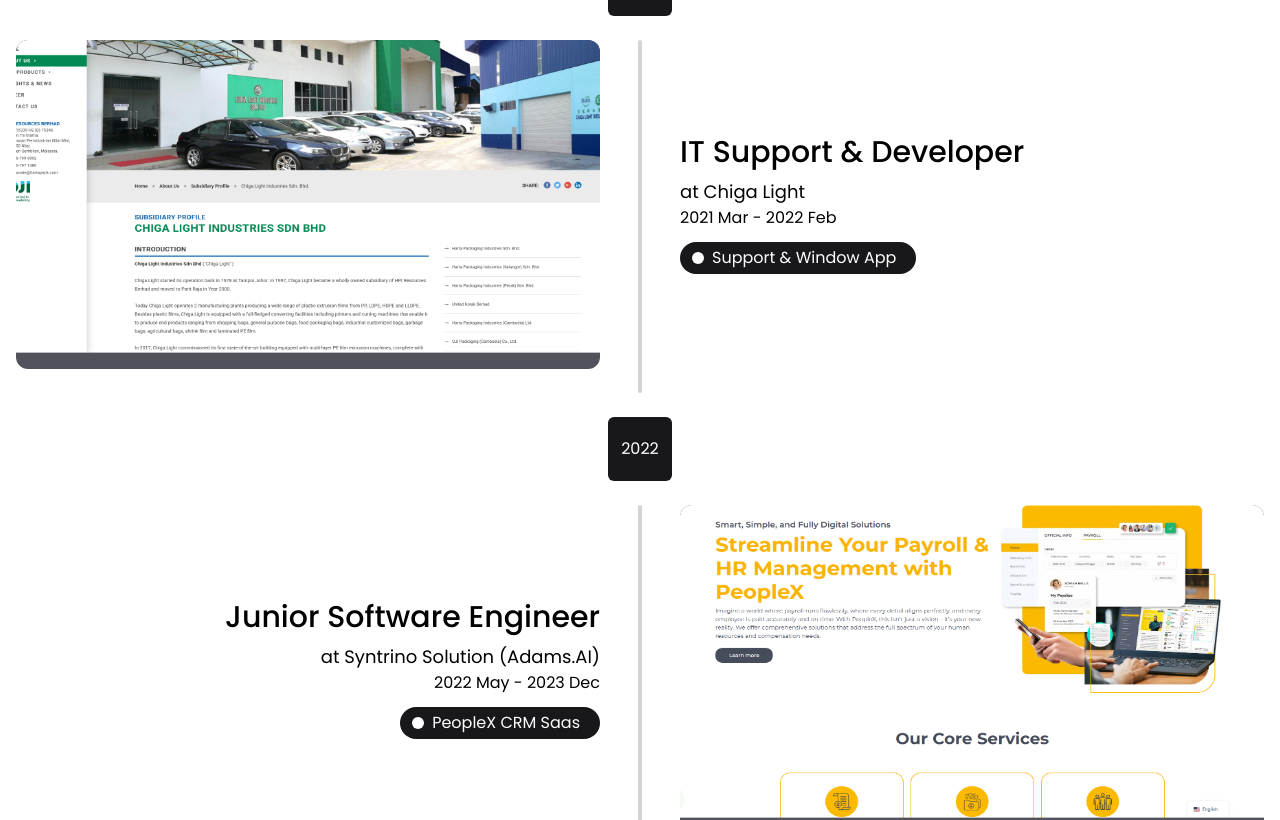
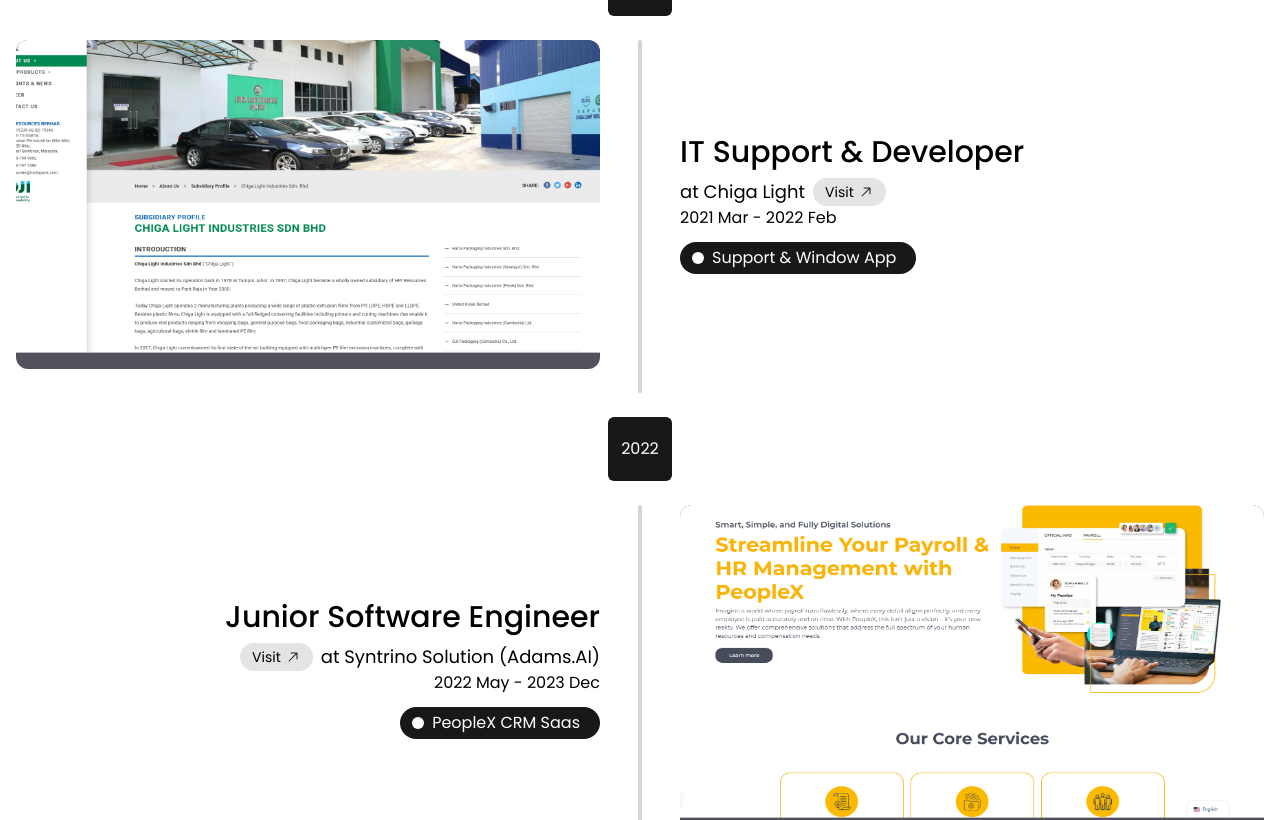
Before and after one commit to rUwminu/portfolio-project, a Next.js app: page /portfolio in a window 1280 px wide. Shown: the part 1380-2200 px from the top of the page. Built offline with nearby package versions, Linux system fonts and the light colour scheme.

Commit message:
feat: Add company visit link
project: portfolio

changes:

- Add link button to company site for better reference

```diff
--- a/app/(portfolio)/_sections/JournalSection.tsx
+++ b/app/(portfolio)/_sections/JournalSection.tsx
@@ -4,10 +4,13 @@
 import gsap from "gsap";
 import { useGSAP } from "@gsap/react";
 import { cn } from "@/utils/cn";
+import Link from "next/link";
 
 import JobOneImage from "../_assets/images/chiga-site.png";
 import JobTwoImage from "../_assets/images/peoplex-site.png";
 import JobThreeImage from "../_assets/images/adams-site.png";
+
+import ArrowUpRightIcon from "@/assets/icons/ArrowUpRight.svg";
 
 const JournalSection = () => {
   useGSAP(() => {
@@ -38,6 +41,9 @@
         image={JobOneImage.src}
         jobTitle={"IT Support & Developer"}
         jobCompany={"Chiga Light"}
+        companyUrl={
+          "https://hartapack.com/about-us/subsidiary-profile/chiga-light-industries-sdn-bhd/"
+        }
         year={"2021"}
         fromDate={"2021 Mar"}
         toDate={"2022 Feb"}
@@ -50,6 +56,7 @@
         image={JobTwoImage.src}
         jobTitle={"Junior Software Engineer"}
         jobCompany={"Syntrino Solution (Adams.AI)"}
+        companyUrl={"https://www.peoplex.ai/"}
         year={"2022"}
         fromDate={"2022 May"}
         toDate={"2023 Dec"}
@@ -62,6 +69,7 @@
         image={JobThreeImage.src}
         jobTitle={"Senior Software Engineer"}
         jobCompany={"Adams.AI"}
+        companyUrl={"https://myadams.ai/"}
         year={"2024"}
         fromDate={"2024 Jan"}
         toDate={"2026 Mar"}
@@ -79,6 +87,7 @@
   image: string;
   jobTitle: string;
   jobCompany: string;
+  companyUrl: string;
   year: string;
   fromDate: string;
   toDate: string;
@@ -91,6 +100,7 @@
   image,
   jobTitle,
   jobCompany,
+  companyUrl,
   year,
   fromDate,
   toDate,
@@ -154,11 +164,32 @@
         </div>
 
         <div
-          className={cn("flex-1 flex flex-col", isReverse ? "items-end" : "")}
+          className={cn(
+            "flex-1 flex flex-col",
+            isReverse ? "md:items-end" : "",
+          )}
         >
           <h2 className="text-2xl md:text-3xl mb-2 font-medium">{jobTitle}</h2>
 
-          <span className="md:text-lg">at {jobCompany}</span>
+          <div
+            className={cn(
+              "flex items-center gap-2",
+              isReverse ? "md:flex-row-reverse" : "",
+            )}
+          >
+            <span className="md:text-lg">at {jobCompany}</span>
+
+            <Link
+              className="flex items-center gap-1 w-fit pl-3 pr-3 py-1 bg-zinc-200 rounded-2xl "
+              href={companyUrl}
+              target="_blank"
+              rel="noopener noreferrer"
+            >
+              <span className="text-sm">Visit</span>
+
+              <ArrowUpRightIcon className="w-4 h-4 text-zinc-900" />
+            </Link>
+          </div>
 
           <span className="text-sm md:text-base">
             {fromDate} - {toDate}
```
Also changed, not shown: assets/icons/ArrowUpRight.svg (added).
